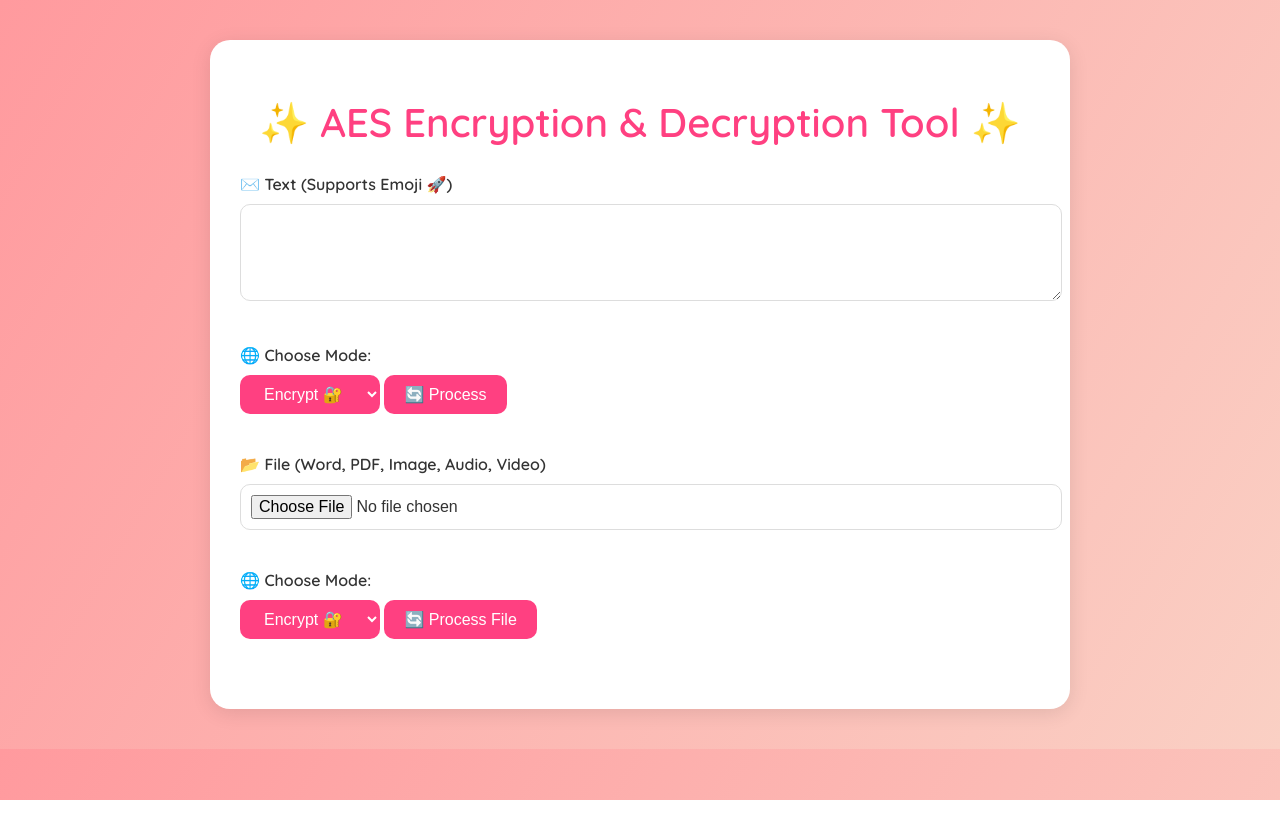
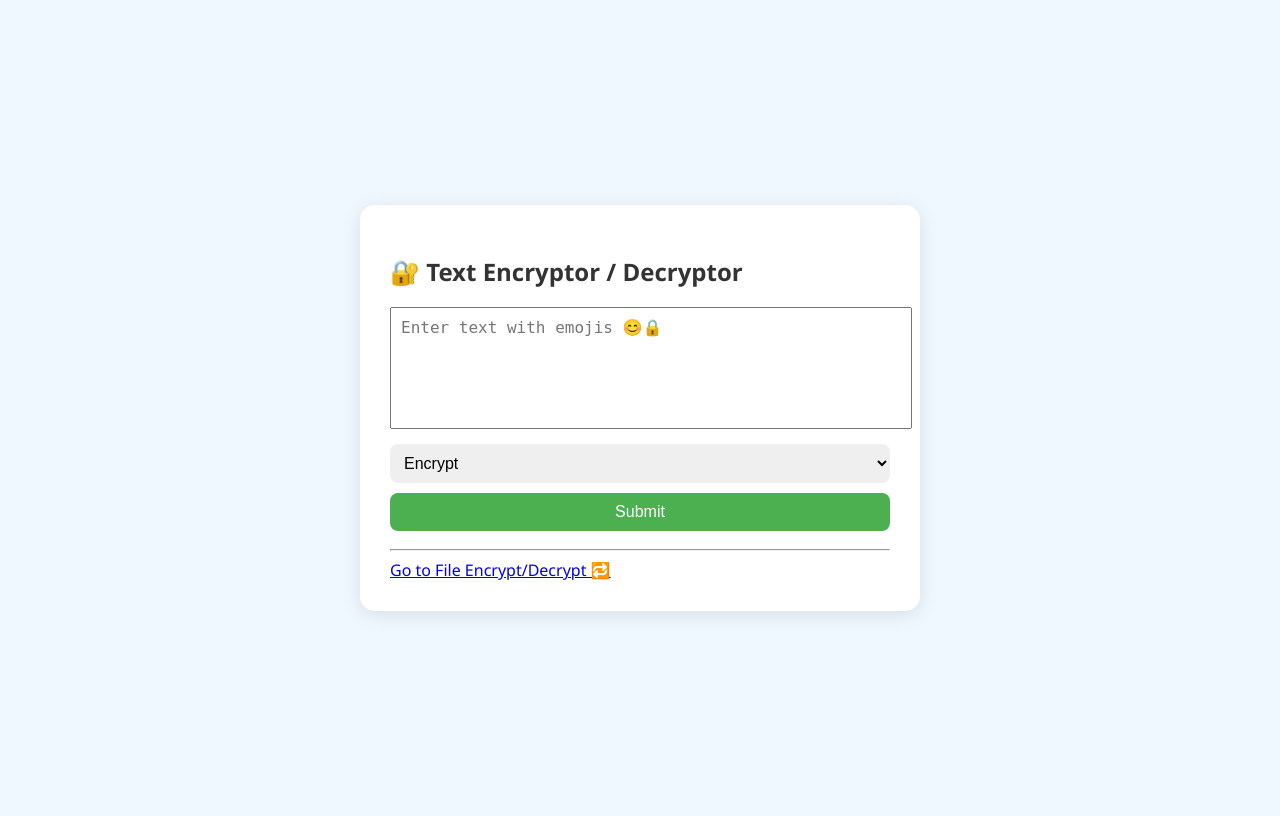
Before and after one commit to Tesco001/AES_Encryptor_App, a Flask app: page / in a window 1280 px wide. Run offline with Flask 3, Linux system fonts and the light colour scheme.

Commit message:
Add files via upload

```diff
--- /dev/null
+++ b/static/style.css
@@ -0,0 +1,46 @@
+body {
+  background: #f0f8ff;
+  font-family: 'Segoe UI', sans-serif;
+  color: #333;
+  display: flex;
+  justify-content: center;
+  align-items: center;
+  height: 100vh;
+}
+
+.container {
+  background: #ffffff;
+  border-radius: 15px;
+  box-shadow: 0 4px 20px rgba(0,0,0,0.1);
+  padding: 30px;
+  width: 90%;
+  max-width: 500px;
+}
+
+textarea {
+  width: 100%;
+  height: 100px;
+  padding: 10px;
+  font-size: 16px;
+  resize: none;
+  margin-bottom: 10px;
+}
+
+select, button, input[type="file"] {
+  padding: 10px;
+  width: 100%;
+  margin-bottom: 10px;
+  font-size: 16px;
+  border: none;
+  border-radius: 8px;
+}
+
+button {
+  background-color: #4CAF50;
+  color: white;
+  cursor: pointer;
+}
+
+button:hover {
+  background-color: #45a049;
+}
--- a/templates/index.html
+++ b/templates/index.html
@@ -1,122 +1,26 @@
 <!DOCTYPE html>
-<html lang="en">
+<html>
 <head>
-    <meta charset="UTF-8">
-    <meta name="viewport" content="width=device-width, initial-scale=1.0">
-    <title>AES Encrypt/Decrypt App</title>
-    <link href="https://fonts.googleapis.com/css2?family=Quicksand:wght@400;600&display=swap" rel="stylesheet">
-    <style>
-        body {
-            font-family: 'Quicksand', sans-serif;
-            background: linear-gradient(120deg, #ff9a9e, #fad0c4);
-            margin: 0;
-            padding: 0;
-            color: #333;
-        }
-        .container {
-            max-width: 800px;
-            margin: 40px auto;
-            background: #fff;
-            padding: 30px;
-            border-radius: 20px;
-            box-shadow: 0 4px 20px rgba(0,0,0,0.1);
-        }
-        h1 {
-            text-align: center;
-            color: #ff4081;
-            font-size: 2.5em;
-        }
-        label {
-            font-weight: 600;
-            display: block;
-            margin: 20px 0 10px;
-        }
-        textarea, input[type="text"], input[type="file"] {
-            width: 100%;
-            padding: 10px;
-            border-radius: 10px;
-            border: 1px solid #ddd;
-            margin-bottom: 20px;
-            font-size: 1em;
-        }
-        select, button {
-            padding: 10px 20px;
-            border-radius: 10px;
-            border: none;
-            font-size: 1em;
-            background-color: #ff4081;
-            color: white;
-            cursor: pointer;
-        }
-        button:hover {
-            background-color: #e73370;
-        }
-        .copy-btn {
-            background: #4CAF50;
-            margin-left: 10px;
-        }
-        .result {
-            background: #f9f9f9;
-            border: 1px solid #ccc;
-            padding: 10px;
-            border-radius: 10px;
-            margin-top: 10px;
-            word-break: break-all;
-        }
-        .section {
-            margin-bottom: 40px;
-        }
-    </style>
+  <title>Text Encryptor / Decryptor</title>
+  <link rel="stylesheet" href="{{ url_for('static', filename='style.css') }}">
 </head>
 <body>
-<div class="container">
-    <h1>✨ AES Encryption & Decryption Tool ✨</h1>
-
-    <form action="/" method="POST">
-        <div class="section">
-            <label for="text">✉️ Text (Supports Emoji 🚀)</label>
-            <textarea name="text" rows="5">{{ input_text }}</textarea>
-            <label for="mode">🌐 Choose Mode:</label>
-            <select name="mode">
-                <option value="Encrypt" {% if mode == 'Encrypt' %}selected{% endif %}>Encrypt 🔐</option>
-                <option value="Decrypt" {% if mode == 'Decrypt' %}selected{% endif %}>Decrypt 🔓</option>
-            </select>
-            <button type="submit">🔄 Process</button>
-            {% if result %}
-                <div class="result">
-                    <strong>🌟 Result:</strong>
-                    <p id="resultText">{{ result }}</p>
-                    <button class="copy-btn" onclick="copyResult()">📋 Copy</button>
-                </div>
-            {% endif %}
-        </div>
+  <div class="container">
+    <h2>🔐 Text Encryptor / Decryptor</h2>
+    <form method="POST">
+      <textarea name="text" placeholder="Enter text with emojis 😊🔒">{{ input_text }}</textarea>
+      <select name="mode">
+        <option value="Encrypt" {% if mode == 'Encrypt' %}selected{% endif %}>Encrypt</option>
+        <option value="Decrypt" {% if mode == 'Decrypt' %}selected{% endif %}>Decrypt</option>
+      </select>
+      <button type="submit">Submit</button>
     </form>
-
-    <form action="/file" method="POST" enctype="multipart/form-data">
-        <div class="section">
-            <label for="file">📂 File (Word, PDF, Image, Audio, Video)</label>
-            <input type="file" name="file" required>
-            <label for="mode">🌐 Choose Mode:</label>
-            <select name="mode">
-                <option value="Encrypt">Encrypt 🔐</option>
-                <option value="Decrypt">Decrypt 🔓</option>
-            </select>
-            <button type="submit">🔄 Process File</button>
-            {% if result_file %}
-                <div class="result">
-                    <strong>🔗 File Ready:</strong><br>
-                    <a href="/download/{{ result_file.split('/')[-1] }}">📁 Download Processed File</a>
-                </div>
-            {% endif %}
-        </div>
-    </form>
-</div>
-
-<script>
-    function copyResult() {
-        const text = document.getElementById("resultText").innerText;
-        navigator.clipboard.writeText(text).then(() => alert("Copied to clipboard!"));
-    }
-</script>
+    {% if result %}
+      <h4>Result:</h4>
+      <textarea readonly>{{ result }}</textarea>
+    {% endif %}
+    <hr>
+    <a href="/file">Go to File Encrypt/Decrypt 🔁</a>
+  </div>
 </body>
 </html>
```
Also changed, not shown: templates/file.html (added, +28 -0 lines).
